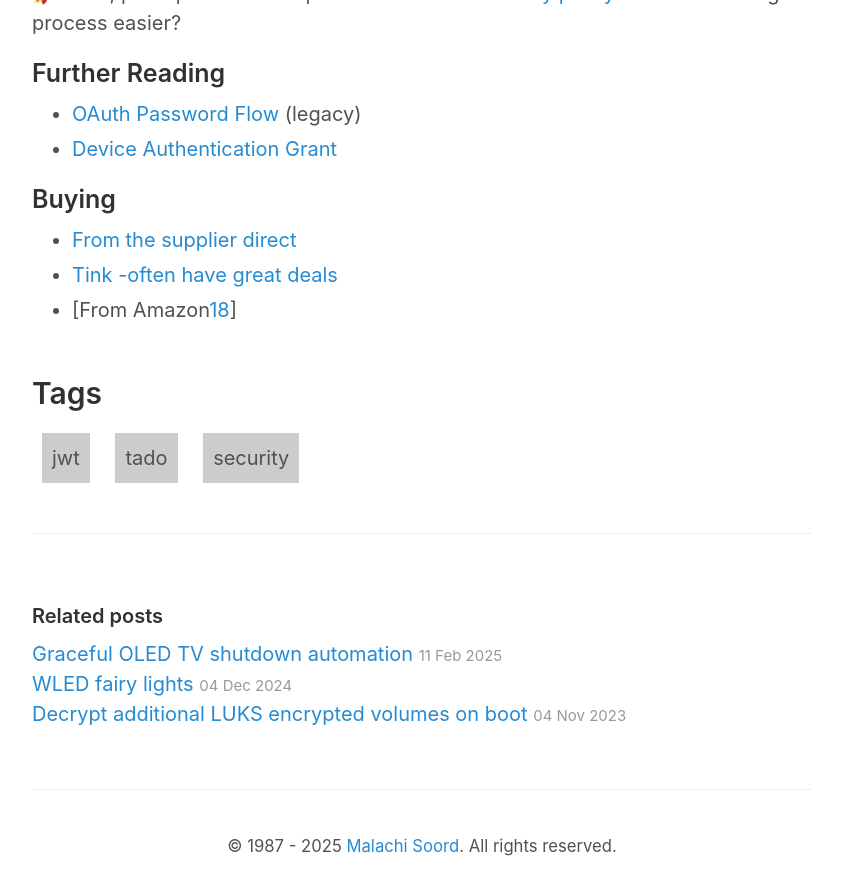
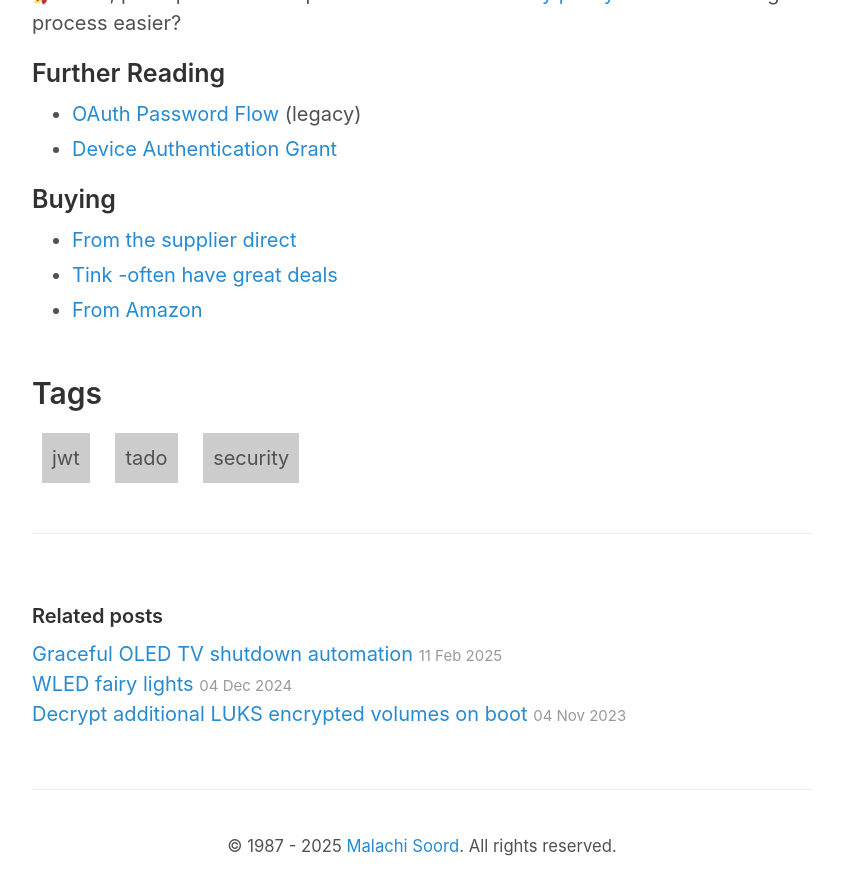
Before and after one commit to inverse/personal-site, a Jekyll site: the page built from _posts/2025-03-22-uncovering-security-flaws-in-jwt-flows.md, in a window 1280 px wide and 900 px high, scrolled down 2392 px. Shown: the top 895 px of the window, without its empty margins (218-1061 px from the left). Built offline with Jekyll 4.4.1, drawn with Linux system fonts in a browser that asks for light colours; comment, search, counter and statistics services are not loaded.

Commit message:
Fix link

```diff
--- a/_posts/2025-03-22-uncovering-security-flaws-in-jwt-flows.md
+++ b/_posts/2025-03-22-uncovering-security-flaws-in-jwt-flows.md
@@ -72,7 +72,7 @@ When reaching out to Tado's engineering team directly, I found them to be open a
 
 - [From the supplier direct][16]
 - [Tink -often have great deals][17]
-- [From Amazon[18]]
+- [From Amazon][18]
 
 [0]: https://iolite.de/en/
 [1]: https://www.home-assistant.io/
```
